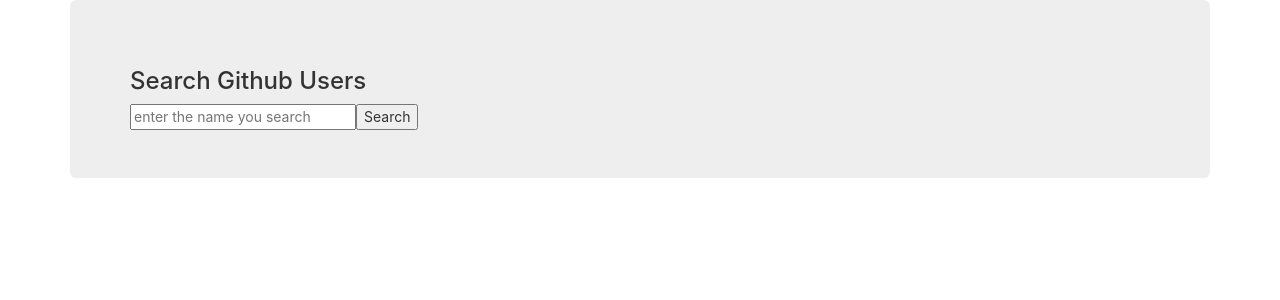
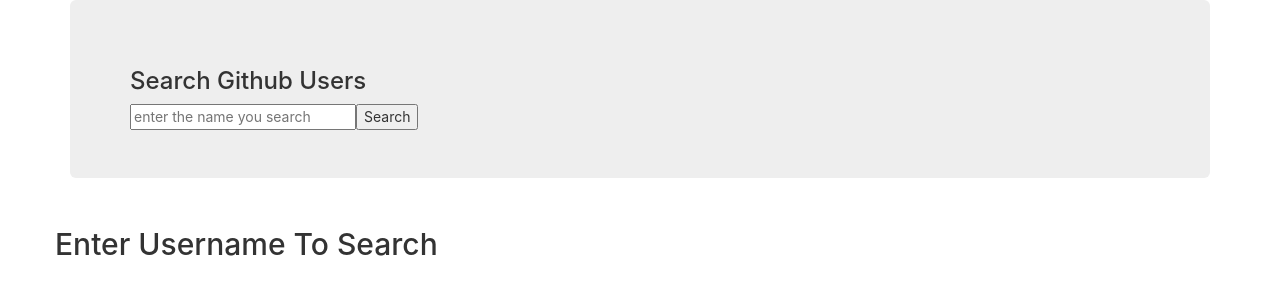
Before and after one commit to dongdong12138/react-github-search, a React (Create React App) app: page / in a window 1280 px wide. Shown: the top 300 px of the page. Built offline with nearby package versions, Linux system fonts and the light colour scheme.

Commit message:
List组件根据不同状态展示不同内容

```diff
--- a/src/App.js
+++ b/src/App.js
@@ -16,11 +16,10 @@
   }
 
   render() {
-    const { userList } = this.state
     return (
       <div className="container">
         <Search updateAppState={this.updateAppState}/>
-        <List userList={userList}/>
+        <List {...this.state}/>
       </div>
     )
   }
--- a/src/components/List/index.jsx
+++ b/src/components/List/index.jsx
@@ -3,10 +3,13 @@
 
 class List extends Component {
   render() {
-    const { userList } = this.props
+    const {userList, isFirst, isLoading, errMsg} = this.props
     return (
       <div className="row">
         {
+          isFirst ? <h2>Enter Username To Search</h2> :
+            isLoading ? <h2>Loading...</h2> :
+              errMsg ? <p>{errMsg}</p> :
                 userList.map(item => {
                   return (
                     <div key={item.id} className="card">
```
Lines whose indentation alone changed are shown as unchanged.
